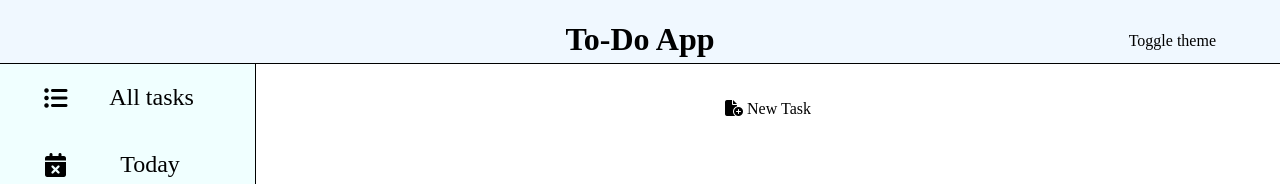
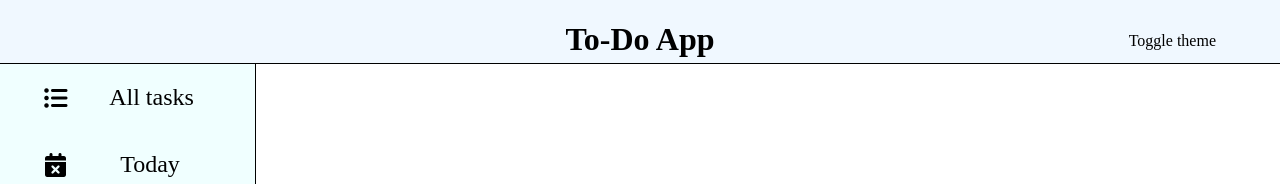
Before and after one commit to radtradcath/todo-list, a plain HTML site: page index.html in a window 1280 px wide. Shown: the top 184 px of the page. Drawn offline with Linux system fonts and the light colour scheme.

```diff
--- a/index.html
+++ b/index.html
@@ -37,10 +37,7 @@
             </div>
         </div>
         <div class="main-content">
-            <button class="add-task">
-                <i class="fa-solid fa-file-circle-plus"></i>
-                <span class="new-task-button">New Task</span>
-            </button>
+
         </div>
         <footer>
             <div class="tm"></div>
```
